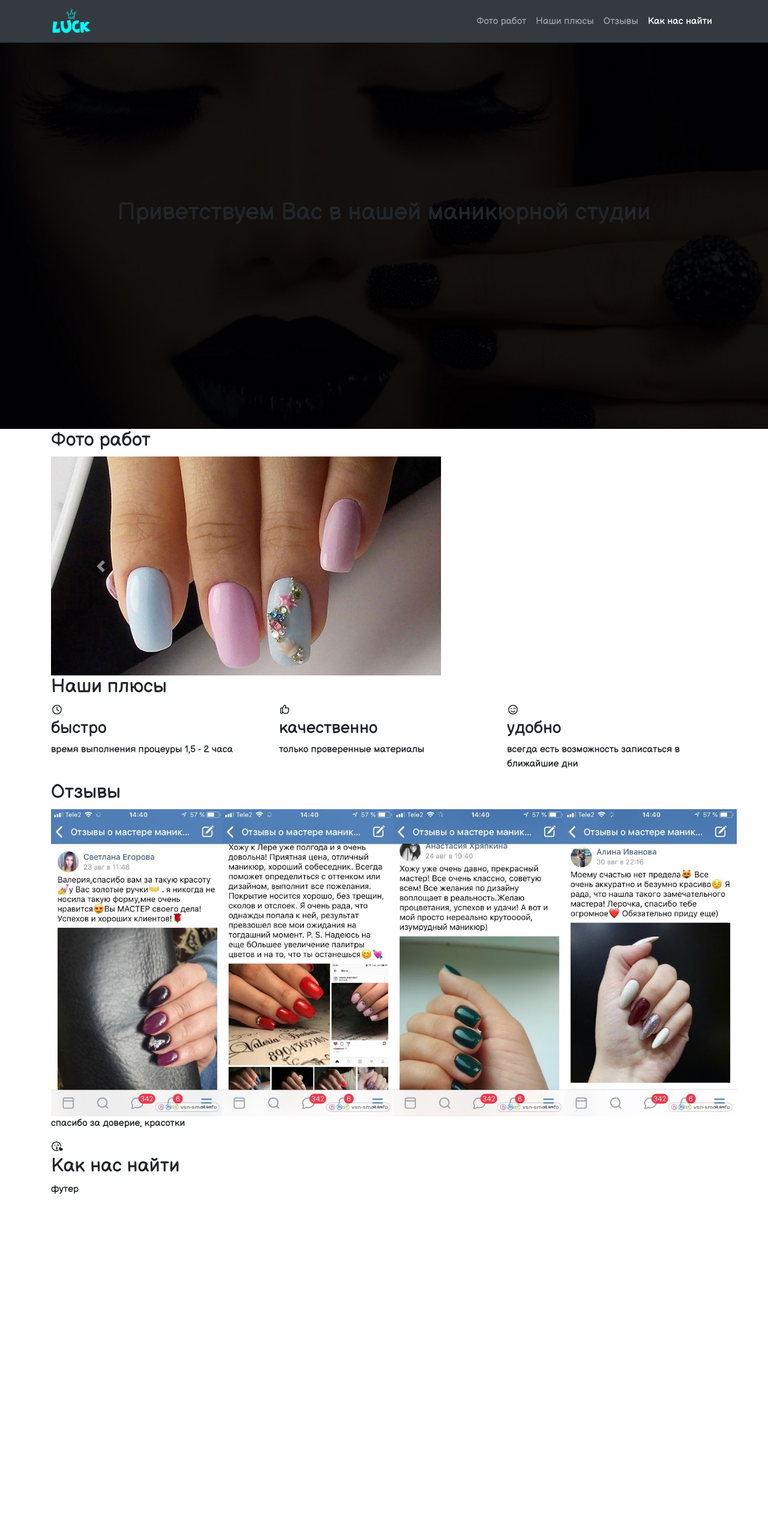
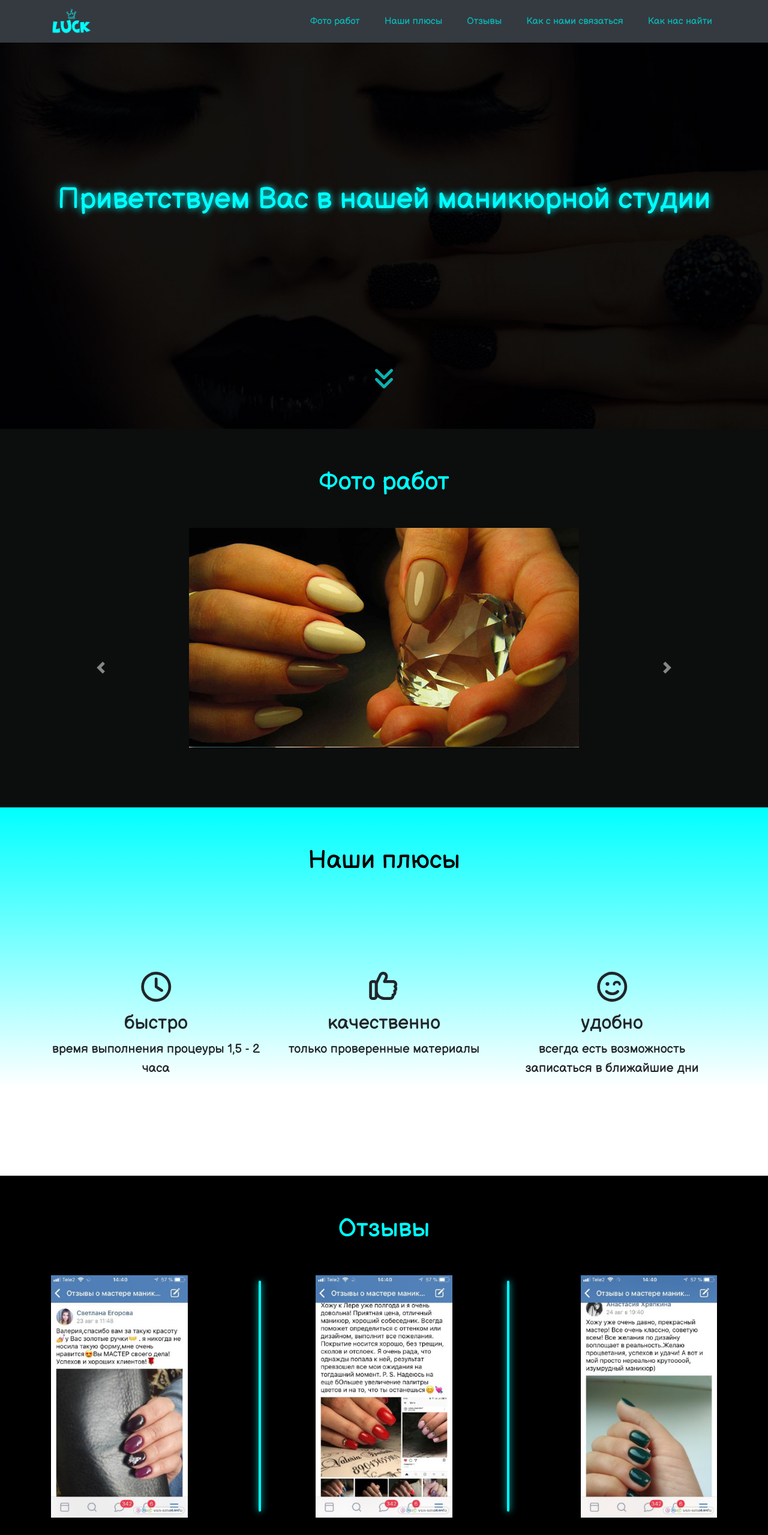
Before and after one commit to aleksandrarybakova/manicure-site, a plain HTML site: page index.html in a window 1280 px wide. Shown: the top 2559 px of the page at 60% size. Before the commit the page ends 1995 px from the top, so only its background shows below. Drawn offline with Linux system fonts and the light colour scheme.

Commit message:
завершена стилизация

```diff
--- a/css/style.css
+++ b/css/style.css
@@ -7,3 +7,178 @@ header{
     background-size: cover;
     height: 715px;
 }
+
+#mainNav li{
+    padding-left: 25px;
+}
+
+a.main_nav, .angle_down{
+    color: #0cb2b2;
+}
+
+a.main_nav:hover{
+    color: #00ffff;
+    text-shadow: 0 0 12px #00ffff;
+    transform: scale(1.5, 1.5);
+}
+
+a.main_nav{
+    transition: scale,color, 5s, linear, 0.5s;
+}
+
+h1{
+    font-size: 49px;
+    color: #00ffff;
+    text-shadow: 0 0 12px #00ffff;
+    line-height: 11;
+}
+
+.angle_down{
+    font-size: 40px;
+}
+
+.angle_down:hover{
+    color: #00ffff;
+    transform: scale(1.5, 1.5);
+}
+
+.angle_down{
+    transition: scale,color, 5s, linear, 0.5s;
+}
+
+#fotos{
+    background-color: #0c0d0d;
+}
+
+h2{
+    padding-top: 64px;
+    padding-bottom: 43px;
+    font-size: 42px;
+    color: #00ffff;
+}
+
+.carousel_fotos{
+    padding-bottom: 100px;
+}
+
+#features{
+    background: linear-gradient(0deg, rgba(255,255,255,1) 0%, rgba(0,255,255,1) 100%););
+}
+
+#features h2, #map h2{
+    color: black;
+}
+
+.feat_h_row{
+    margin-bottom: 100px;
+}
+
+.feat_icon{
+    font-size: 50px;
+}
+
+#features h3{
+    font-size:32px ;
+}
+
+#features p{
+    font-size: 21px;
+}
+
+.feat_row{
+    margin-bottom: 148px;
+}
+
+#reviews{
+    background-color: black;
+}
+
+#reviews h2,{
+    padding-bottom: 30px;
+    padding-top: 48px;
+}
+
+.rev_fotos{
+    margin-bottom: 27px;
+}
+
+.rev_fotos img{
+    width: 65%;
+}
+
+.line{
+    width: 4px;
+    height: 385px;
+    background-color: #00ffff;
+    border-radius: 2px;
+    box-shadow: 0 0 12px #00ffff;
+}
+
+.text_kiss{
+    font-size: 23px;
+    color: #0cb2b2;
+}
+
+.text_kiss p{
+    padding-right: 12px;
+}
+
+#contacts{
+    background-color: black;
+}
+
+.point{
+    font-size: 45px;
+    color: #00ffff;
+}
+
+.contact_h_row{
+    margin-bottom: 100px;
+}
+
+.social{
+    font-size: 70px;
+    color: #0cb2b2;
+    padding: 45px;
+}
+
+a.social:hover{
+    color: #00ffff;
+    border: 4px solid #00ffff;
+    border-radius: 19px;
+    box-shadow: 0 0 12px #00ffff;
+}
+
+a.social:hover>.social_icon{
+    transform: scale(1.5, 1.5);
+}
+
+a.social{
+    transition: scale, 5s, linear, 0.5s;
+}
+
+.social_buttons_row{
+    padding-bottom: 170px;
+}
+
+#map{
+    background: linear-gradient(180deg, rgba(0,255,255,1) 0%, rgba(0,0,0,1) 100%);
+}
+
+#map h2{
+    padding-top: 40px;
+    padding-bottom: 25px;
+}
+
+.map_row{
+    padding-bottom: 20px;
+}
+
+footer{
+    background-color:black ;
+}
+
+footer p{
+    color: #00ffff;
+    text-shadow: 0 0 12px #00ffff;
+}
--- a/index.html
+++ b/index.html
@@ -17,7 +17,7 @@
 
 <body id="page-top">
 
-    <nav class="navbar navbar-expand-lg navbar-dark bg-dark fixed-top" id="mainNav">
+    <nav class="navbar navbar-expand-lg bg-dark fixed-top" id="mainNav">
         <div class="container">
           <a class="navbar-brand js-scroll-trigger" href="#page-top"><img src="img/logo.png" alt="logo" height="45px"></a>
           <button class="navbar-toggler" type="button" data-toggle="collapse" data-target="#navbarResponsive" aria-controls="navbarResponsive" aria-expanded="false" aria-label="Toggle navigation">
@@ -26,16 +26,19 @@
           <div class="collapse navbar-collapse" id="navbarResponsive">
             <ul class="navbar-nav ml-auto">
               <li class="nav-item">
-                <a class="nav-link js-scroll-trigger" href="#fotos">Фото работ</a>
+                <a class="nav-link js-scroll-trigger main_nav" href="#fotos">Фото работ</a>
               </li>
               <li class="nav-item">
-                <a class="nav-link js-scroll-trigger" href="#features">Наши плюсы</a>
+                <a class="nav-link js-scroll-trigger main_nav" href="#features">Наши плюсы</a>
               </li>
               <li class="nav-item">
-                <a class="nav-link js-scroll-trigger" href="#reviews">Отзывы</a>
+                <a class="nav-link js-scroll-trigger main_nav" href="#reviews">Отзывы</a>
               </li>
               <li class="nav-item">
-                <a class="nav-link js-scroll-trigger" href="#map">Как нас найти</a>
+                <a class="nav-link js-scroll-trigger main_nav" href="#contacts">Как с нами связаться</a>
+              </li>
+              <li class="nav-item">
+                <a class="nav-link js-scroll-trigger main_nav" href="#map">Как нас найти</a>
               </li>
             </ul>
           </div>
@@ -45,6 +48,7 @@
     <header class="text-center d-flex align-items-center">
         <div class="container">
             <h1>Приветствуем Вас в нашей маникюрной студии</h1>
+            <a class="js-scroll-trigger" href="#fotos"><i class="fas fa-angle-double-down angle_down"></i></a>
         </div>
     </header>
 
@@ -52,19 +56,19 @@
     <section id="fotos">
         <div class="container">
             <div class="row">
-                <div class="col-12"><h2>Фото работ</h2></div>
+                <div class="col-12 text-center"><h2>Фото работ</h2></div>
             </div>
             <div class="row">
-                <div class="col-12">
-                    <div id="carouselExampleControls" class="carousel slide" data-ride="carousel">
+                <div class="col-12 text-center">
+                    <div id="carouselExampleControls" class="carousel slide carousel_fotos" data-ride="carousel">
                         <div class="carousel-inner">
-                          <div class="carousel-item active">
+                          <div class="carousel-item active d-flex justify-content-center">
                             <img src="img/nails1.jpg" class="d-block" alt="...">
                           </div>
-                          <div class="carousel-item">
+                          <div class="carousel-item d-flex justify-content-center">
                             <img src="img/nails2.jpg" class="d-block" alt="...">
                           </div>
-                          <div class="carousel-item">
+                          <div class="carousel-item d-flex justify-content-center">
                             <img src="img/nails3.jpg" class="d-block" alt="...">
                           </div>
                         </div>
@@ -85,24 +89,24 @@
 
     <section id="features">
         <div class="container">
-            <div class="row">
-                <div class="col-12"><h2>Наши плюсы</h3></div>
+            <div class="row feat_h_row">
+                <div class="col-12 text-center"><h2>Наши плюсы</h3></div>
             </div>
-            <div class="row">
+            <div class="row feat_row">
 
-                <div class="col-4">
+                <div class="col-4 text-center">
                     <div class="feat_icon"><i class="far fa-clock"></i></div>
                     <h3>быстро</h3>
                     <p>время выполнения процеуры 1,5 - 2 часа</p>
                 </div>
 
-                <div class="col-4">
+                <div class="col-4 text-center">
                     <div class="feat_icon"><i class="far fa-thumbs-up"></i></div>
                     <h3>качественно</h3>
                     <p>только проверенные материалы</p>
                 </div>
 
-                <div class="col-4">
+                <div class="col-4 text-center">
                     <div class="feat_icon"><i class="far fa-smile-wink"></i></div>
                     <h3>удобно</h3>
                     <p>всегда есть возможность записаться в ближайшие дни</p>
@@ -115,16 +119,26 @@
     <section id="reviews">
         <div class="container">
             <div class="row">
-                <div class="col-12"><h2>Отзывы</h2></div>
+                <div class="col-12 text-center"><h2>Отзывы</h2></div>
+            </div>
+            <div class="row rev_fotos">
+                <div class="col-4 d-flex flex-row d-flex justify-content-between d-flex align-items-center rev_foto_cont">
+                    <img src="img/rev1.jpg" alt="">
+                    <div class="line"></div>
+                </div>
+                <div class="col-4 text-center rev_foto_cont">
+                    <img src="img/rev2.jpg" alt="">
+
+                </div>
+                <div class="col-4 d-flex flex-row d-flex justify-content-between d-flex align-items-center rev_foto_cont">
+                    <div class="line"></div>
+                    <img src="img/rev3.jpg" alt="">
+
+                </div>
+
             </div>
             <div class="row">
-                <div class="col-3"><img src="img/rev1.jpg" alt=""></div>
-                <div class="col-3"><img src="img/rev2.jpg" alt=""></div>
-                <div class="col-3"><img src="img/rev3.jpg" alt=""></div>
-                <div class="col-3"><img src="img/rev4.jpg" alt=""></div>
-            </div>
-            <div class="row">
-                <div class="col-12">
+                <div class="col-12 d-flex justify-content-center d-flex flex-row text_kiss">
                     <p>спасибо за доверие, красотки</p>
                     <div><i class="far fa-kiss-wink-heart"></i></div>
                 </div>
@@ -133,19 +147,55 @@
         </div>
     </section>
 
+    <section id="contacts">
+        <div class="container">
+            <div class="row contact_h_row">
+                <div class="col-12 text-center">
+                    <h2>как с нами связаться</h2>
+                    <div class="point"><i class="far fa-hand-point-down"></i></div>
+                </div>
+            </div>
+            <div class="row d-flex justify-content-around social_buttons_row">
+                <div class="col-auto">
+                    <a href="https://vk.com/id390132177" class="social"><i class="fab fa-vk social_icon"></i></a>
+                </div>
+                <div class="col-auto">
+                    <a href="https://www.instagram.com/sashik_nails/?igshid=yygboaq288na" class="social"><i class="fab fa-instagram social_icon"></i></a>
+                </div>
+                <div class="col-auto">
+                    <a href="tel:+79082385701" class="social"><i class="fas fa-phone social_icon"></i></a>
+                </div>
+                <div class="col-auto">
+                    <a href="whatsapp://send?phone=+79108943301" class="social"><i class="fab fa-whatsapp social_icon"></i></a>
+                </div>
+                <div class="col-auto">
+                    <a href="viber://chat?number=+79108943301" class="social"><i class="fab fa-viber social_icon"></i></a>
+                </div>
+            </div>
+        </div>
+    </section>
+
 
     <section id="map">
         <div class="container">
+            <div class="row">
+                <div class="col-12 text-center"><h2>Как нас найти</h2></div>
+            </div>
 
-            <h2>Как нас найти</h2>
-            <script type="text/javascript" charset="utf-8" async src="https://api-maps.yandex.ru/services/constructor/1.0/js/?um=constructor%3A1db1a87253c8dccca45f00970baef0f5cab5a7a926cbdab0b29e15e87f1f4d3c&amp;width=907&amp;height=481&amp;lang=ru_RU&amp;scroll=true"></script>
+            <div class="row map_row">
+                <div class="col-12 d-flex justify-content-center">
+                    <script type="text/javascript" charset="utf-8" async src="https://api-maps.yandex.ru/services/constructor/1.0/js/?um=constructor%3A1db1a87253c8dccca45f00970baef0f5cab5a7a926cbdab0b29e15e87f1f4d3c&amp;width=907&amp;height=410&amp;lang=ru_RU&amp;scroll=true"></script>
+                </div>
+            </div>
+
+
         </div>
     </section>
 
 
     <footer>
         <div class="container">
-            футер
+            <p class="m-0 text-center">&copy; Александра Рыбакова<br>2020</p>
         </div>
     </footer>
 
```
